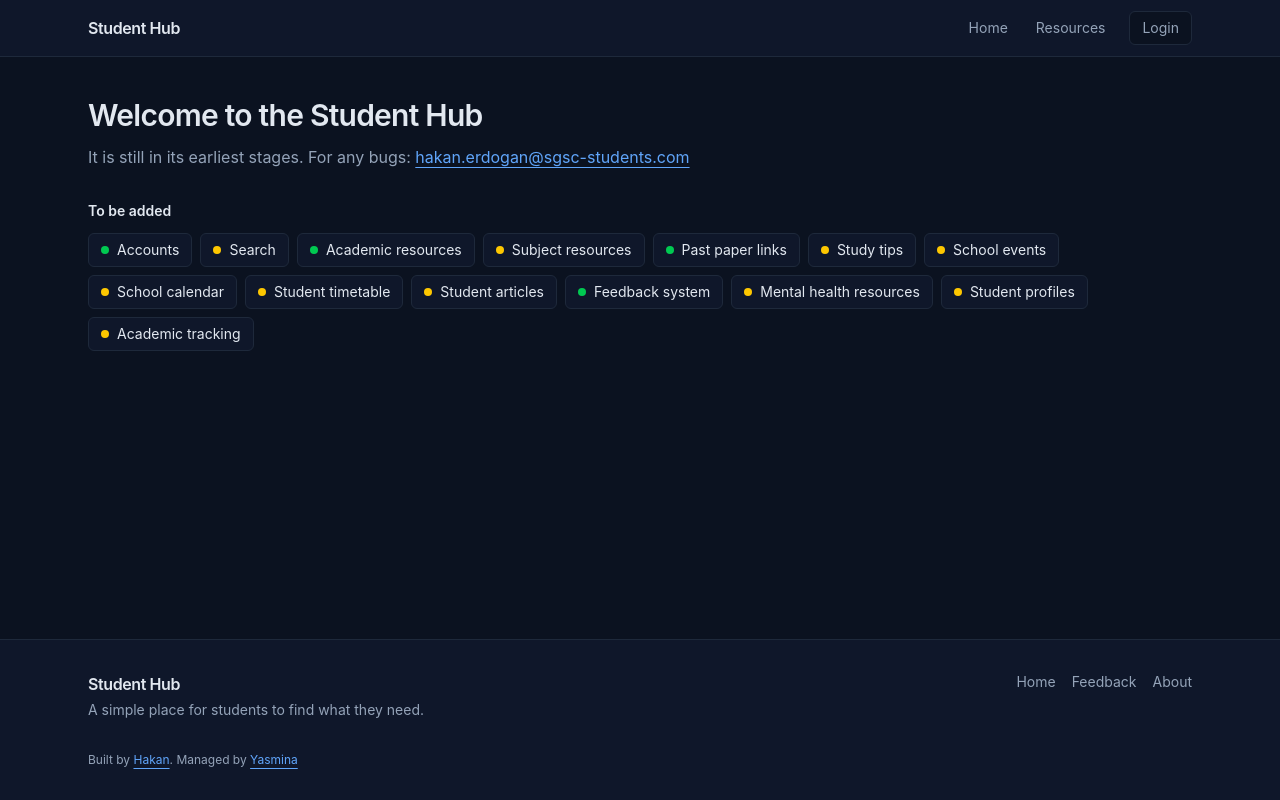
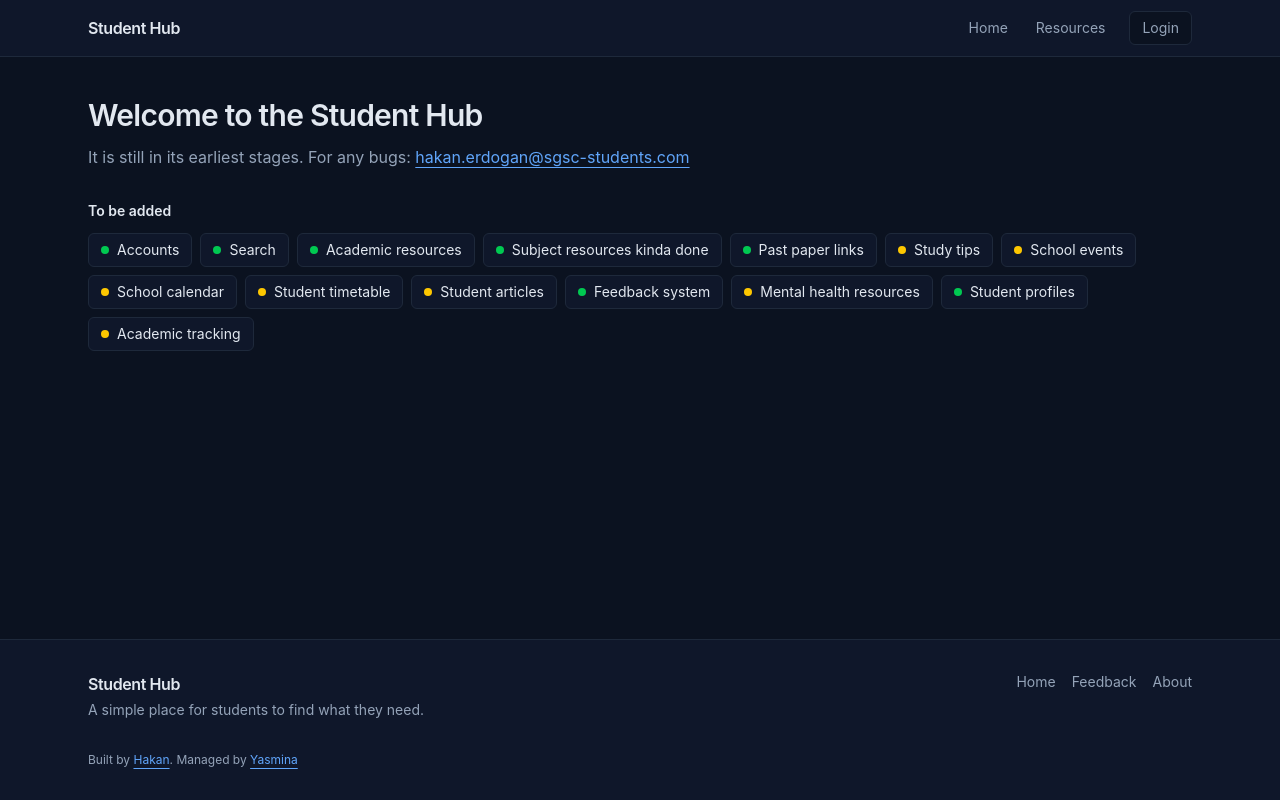
Before and after one commit to HaknErd/student-hub-platform, a SvelteKit app: page / in a window 1280 px wide. Built offline with nearby package versions, Linux system fonts and the light colour scheme; no server answers.

Commit message:
Update progress on landing page

```diff
--- a/src/routes/+page.svelte
+++ b/src/routes/+page.svelte
@@ -20,18 +20,18 @@
 	<h2>To be added</h2>
 	<ul class="status-list" aria-label="Features">
 		<li class="is-done">Accounts</li>
-		<li>Search</li>
+		<li class="is-done">Search</li>
 		<li class="is-done">Academic resources</li>
-		<li>Subject resources</li>
+		<li class="is-done">Subject resources kinda done</li>
 		<li class="is-done">Past paper links</li>
-		<li>Study tips</li>
-		<li>School events</li>
-		<li>School calendar</li>
-		<li>Student timetable</li>
-		<li>Student articles</li>
+		<li class="">Study tips</li>
+		<li class="">School events</li>
+		<li class="">School calendar</li>
+		<li class="">Student timetable</li>
+		<li class="">Student articles</li>
 		<li class="is-done">Feedback system</li>
-		<li>Mental health resources</li>
-		<li>Student profiles</li>
-		<li>Academic tracking</li>
+		<li class="">Mental health resources</li>
+		<li class="is-done">Student profiles</li>
+		<li class="">Academic tracking</li>
 	</ul>
 </section>
```
